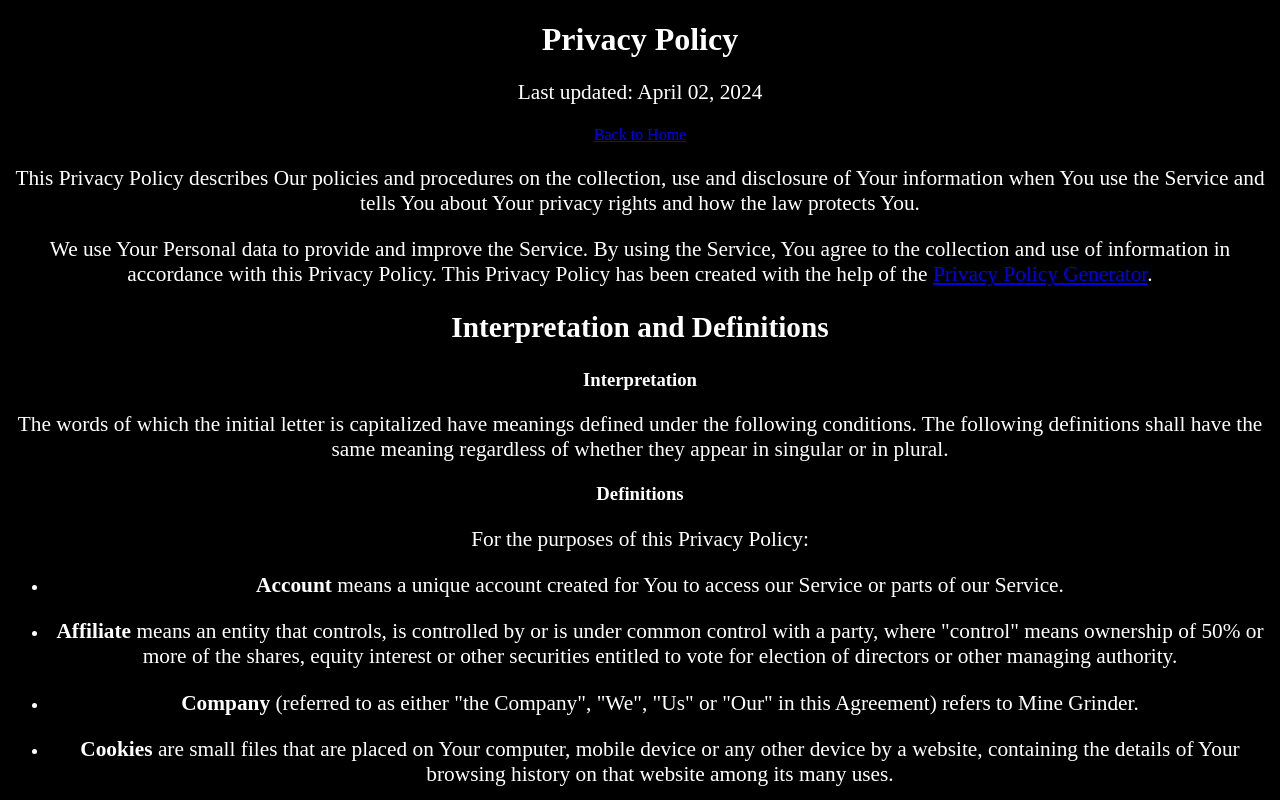
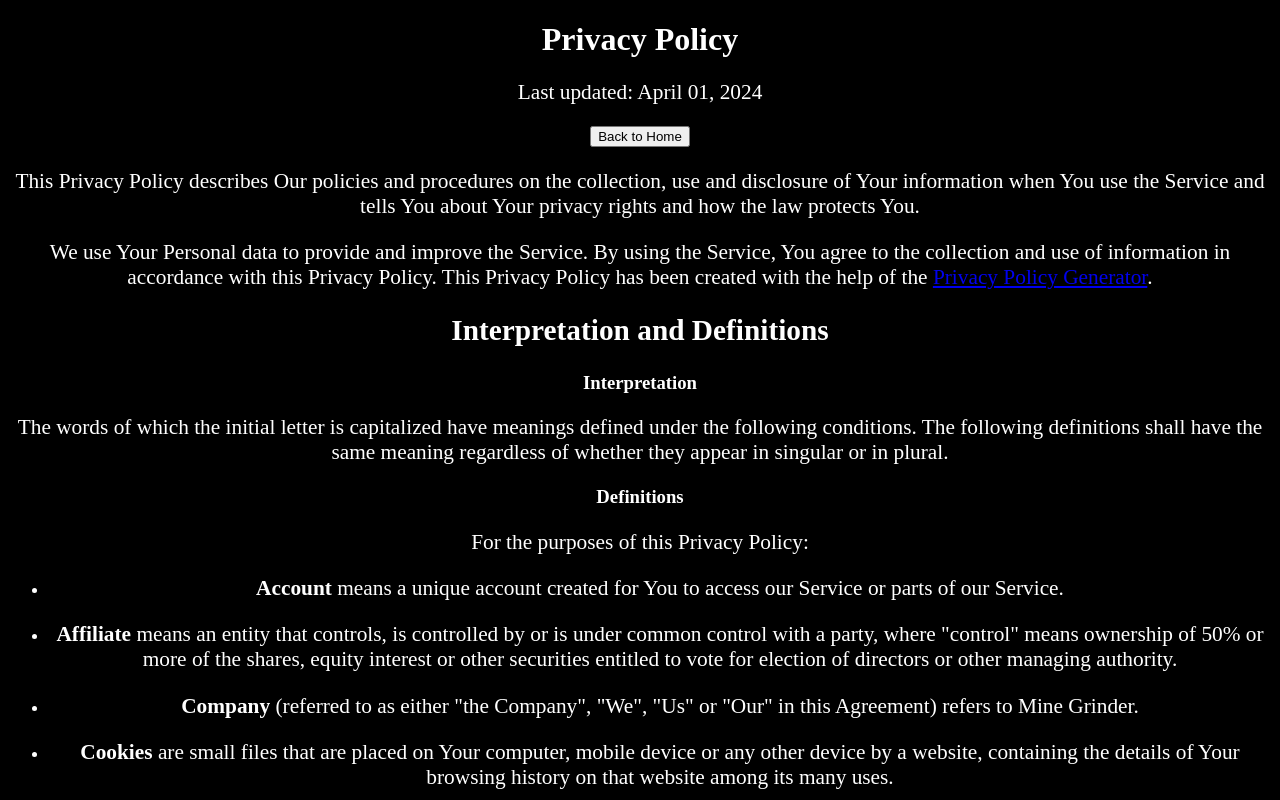
Before and after one commit to hewitson-j/mine-grinder-new, a React (Vite) app: page /privacypolicy in a window 1280 px wide. Shown: the top 800 px of the page. Built offline with nearby package versions, Linux system fonts and the light colour scheme; a web font is replaced by a local one.

Commit message:
Added link to privacy policy

```diff
--- a/src/components/Copyright.tsx
+++ b/src/components/Copyright.tsx
@@ -7,7 +7,7 @@ export default function Copyright() {
       <hr />
       Mine Grinder is a Copyright of David Hewitson, 2022
       <br/>
-      <Link to={'/termsofservice'}>{`Terms of Service (Updated 4/1/2024)`}</Link>
+      <Link to={'/termsofservice'}>{`Terms of Service (Updated 4/1/2024)`}</Link> || <Link to={'/privacypolicy'}>{`Privacy Policy (Updated 4/1/2024)`}</Link>
     </div>
   );
 }
--- a/src/components/PrivacyPolicy.tsx
+++ b/src/components/PrivacyPolicy.tsx
@@ -1,11 +1,16 @@
-import { Link } from "react-router-dom"
+import { useNavigate } from "react-router-dom"
 
 export default function PrivacyPolicy(){
+    const navigate = useNavigate()
     return (
         <div className="privacy-policy">
             <h1>Privacy Policy</h1>
-            <p>Last updated: April 02, 2024</p>
-            <Link to={'/'}>Back to Home</Link>
+            <p>Last updated: April 01, 2024</p>
+            <button onClick={() => {
+                navigate('/')
+            }}>
+                Back to Home
+            </button>
             <p>This Privacy Policy describes Our policies and procedures on the collection, use and disclosure of Your information when You use the Service and tells You about Your privacy rights and how the law protects You.</p>
             <p>We use Your Personal data to provide and improve the Service. By using the Service, You agree to the collection and use of information in accordance with this Privacy Policy. This Privacy Policy has been created with the help of the <a href="https://www.termsfeed.com/privacy-policy-generator/" target="_blank">Privacy Policy Generator</a>.</p>
             <h2>Interpretation and Definitions</h2>
```
